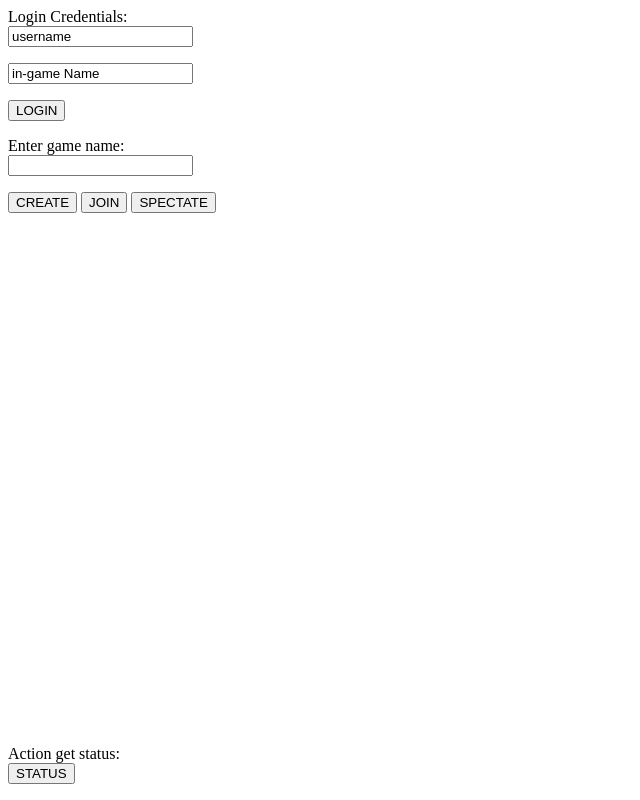
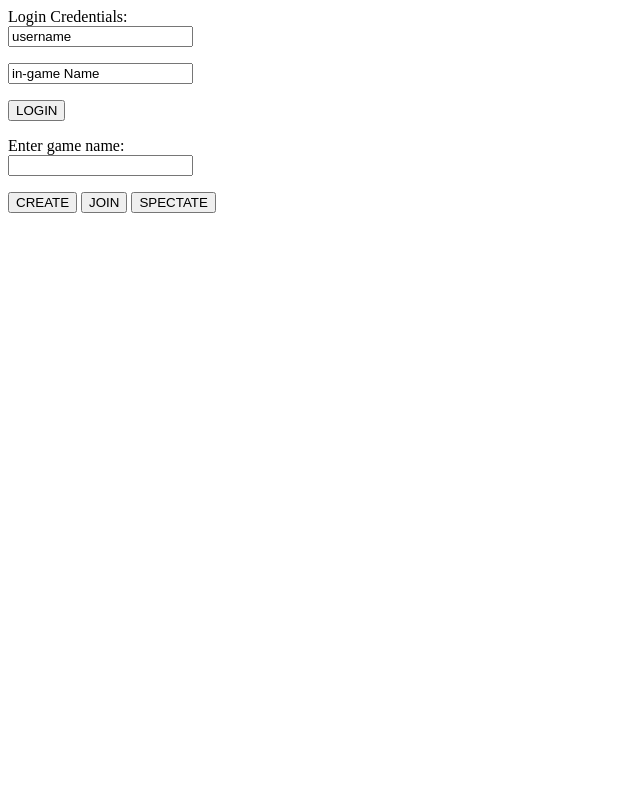
Before and after one commit to emaione2/emaione2.github.io, a plain HTML site: page index.html in a window 1280 px wide. Shown: the whole page, without its empty margins (0-640 px from the left). Drawn offline with Linux system fonts and the light colour scheme.

Commit message:
edo proxy

```diff
--- a/index.html
+++ b/index.html
@@ -70,9 +70,9 @@
             <canvas id="canvas" width="512" height="512"></canvas>
         </div>
         <div class="hud" id="hud", style="white-space: pre;"></div>
-        <form name="statusForm" id="statusForm" action="">Action get status:<br>
+        <!-- <form name="statusForm" id="statusForm" action="">Action get status:<br>
             <input type="button" id="statusButton" name="statusButton" value="STATUS">
-        </form>
+        </form> -->
 
     </body>
 </html>
```
